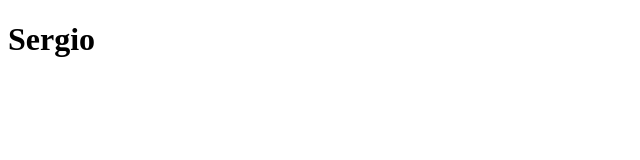
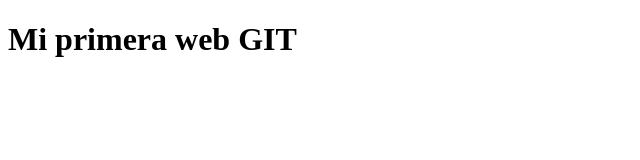
Before and after one commit to sergio-h-a/MASANZ_2223_SMR2_XHA, a plain HTML site: page index.html in a window 1280 px wide. Shown: the whole page, without its empty margins (0-640 px from the left). Drawn offline with Linux system fonts and the light colour scheme.

Commit message:
Update index.html

```diff
--- a/index.html
+++ b/index.html
@@ -4,6 +4,6 @@
     <title>Mi primera web GIT</title>
 </head>
 <body>
-    <h1>Sergio</h1>
+    <h1>Mi primera web GIT</h1>
 </body>
 </html>
```
